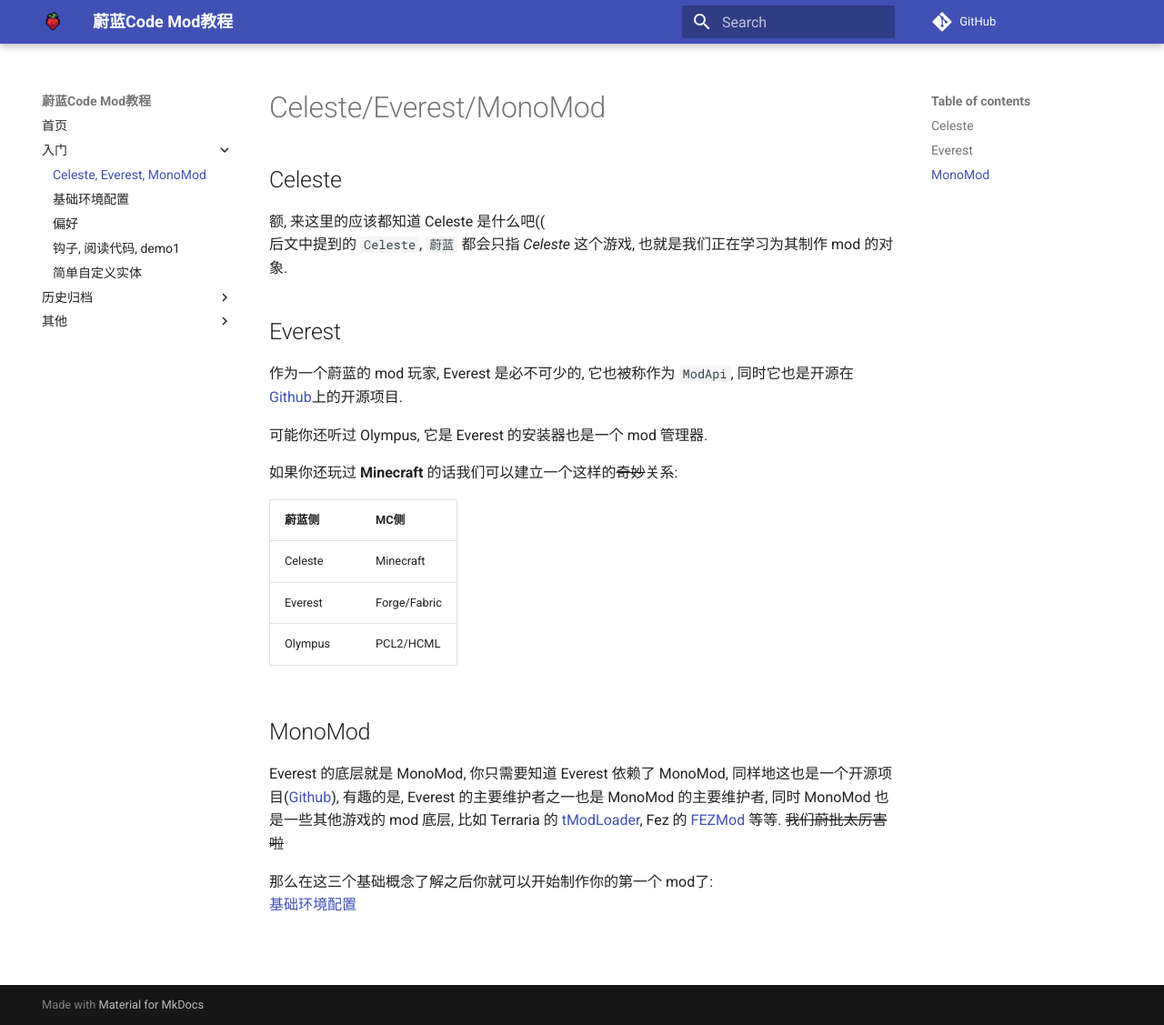
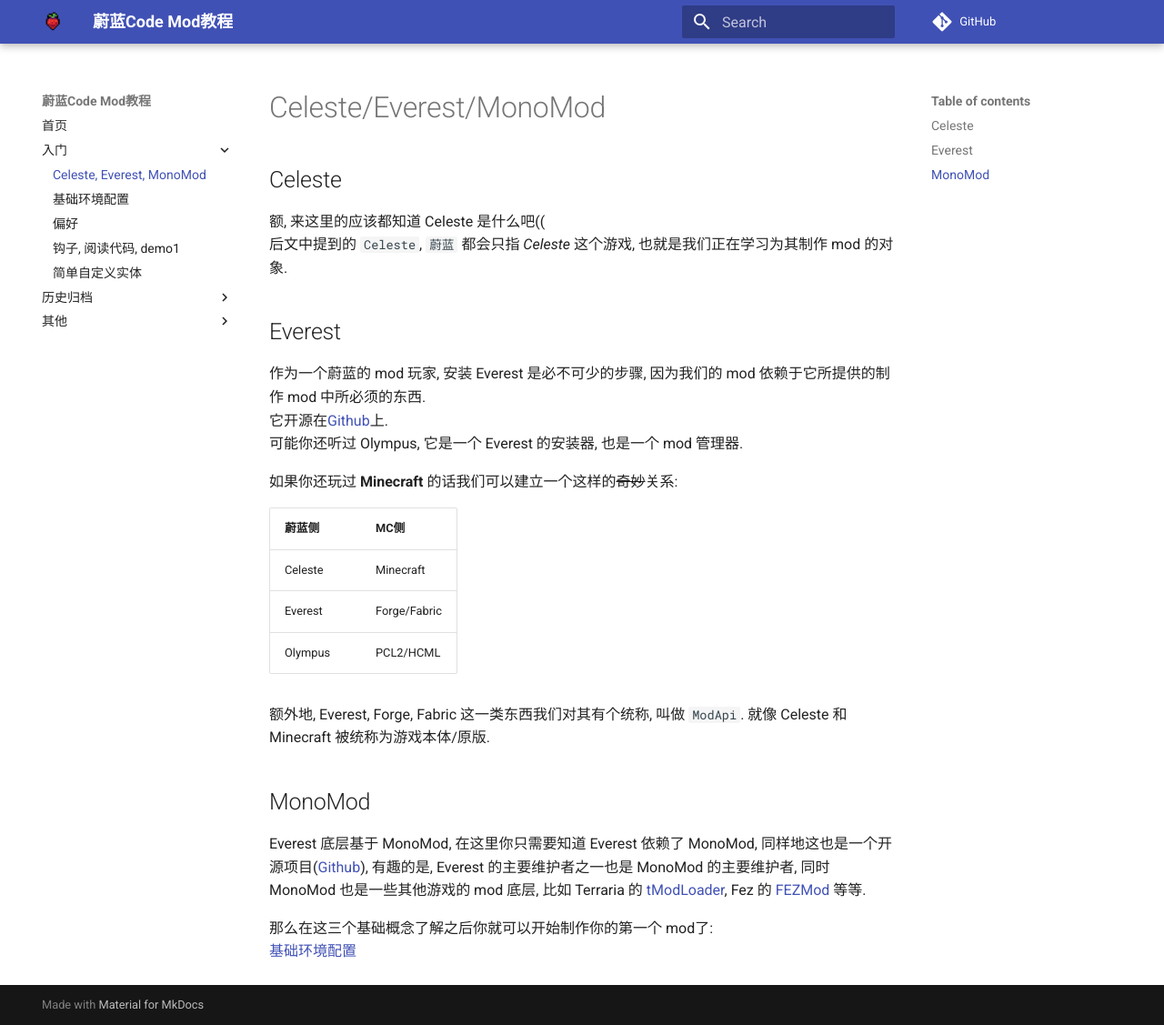
Before and after one commit to Saplonily/CelesteModTutorial, an MkDocs documentation site: the page built from docs/begin/CelesteEverestMonoMod.md, in a window 1280 px wide and 1127 px high. Shown: the whole window at 91% size. Built offline with MkDocs 1.6.1 and Material for MkDocs 9.7.7, drawn with Linux system fonts in a browser that asks for light colours; comment, search, counter and statistics services are not loaded.

Commit message:
第一节调整

```diff
--- a/docs/begin/CelesteEverestMonoMod.md
+++ b/docs/begin/CelesteEverestMonoMod.md
@@ -7,9 +7,9 @@
 
 ## Everest
 
-作为一个蔚蓝的 mod 玩家, Everest 是必不可少的, 它也被称作为 `ModApi`, 同时它也是开源在[Github](https://github.com/EverestAPI/Everest)上的开源项目.
-
-可能你还听过 Olympus, 它是 Everest 的安装器也是一个 mod 管理器.
+作为一个蔚蓝的 mod 玩家, 安装 Everest 是必不可少的步骤, 因为我们的 mod 依赖于它所提供的制作 mod 中所必须的东西.
+它开源在[Github](https://github.com/EverestAPI/Everest)上.
+可能你还听过 Olympus, 它是一个 Everest 的安装器, 也是一个 mod 管理器.
 
 如果你还玩过 **Minecraft** 的话我们可以建立一个这样的<del>奇妙</del>关系:
 
@@ -19,9 +19,11 @@
 |Everest|Forge/Fabric|
 |Olympus|PCL2/HCML|
 
+额外地, Everest, Forge, Fabric 这一类东西我们对其有个统称, 叫做 `ModApi`. 就像 Celeste 和 Minecraft 被统称为游戏本体/原版.
+
 ## MonoMod
 
-Everest 的底层就是 MonoMod, 你只需要知道 Everest 依赖了 MonoMod, 同样地这也是一个开源项目([Github](https://github.com/MonoMod/MonoMod)), 有趣的是, Everest 的主要维护者之一也是 MonoMod 的主要维护者, 同时 MonoMod 也是一些其他游戏的 mod 底层, 比如 Terraria 的 [tModLoader](https://github.com/blushiemagic/tModLoader), Fez 的 [FEZMod](https://github.com/0x0ade/FEZMod-Legacy) 等等. <del>我们蔚批太厉害啦</del>
+Everest 底层基于 MonoMod, 在这里你只需要知道 Everest 依赖了 MonoMod, 同样地这也是一个开源项目([Github](https://github.com/MonoMod/MonoMod)), 有趣的是, Everest 的主要维护者之一也是 MonoMod 的主要维护者, 同时 MonoMod 也是一些其他游戏的 mod 底层, 比如 Terraria 的 [tModLoader](https://github.com/blushiemagic/tModLoader), Fez 的 [FEZMod](https://github.com/0x0ade/FEZMod-Legacy) 等等.
 
 那么在这三个基础概念了解之后你就可以开始制作你的第一个 mod了:
 [基础环境配置](./BasicEnv.md)
```
